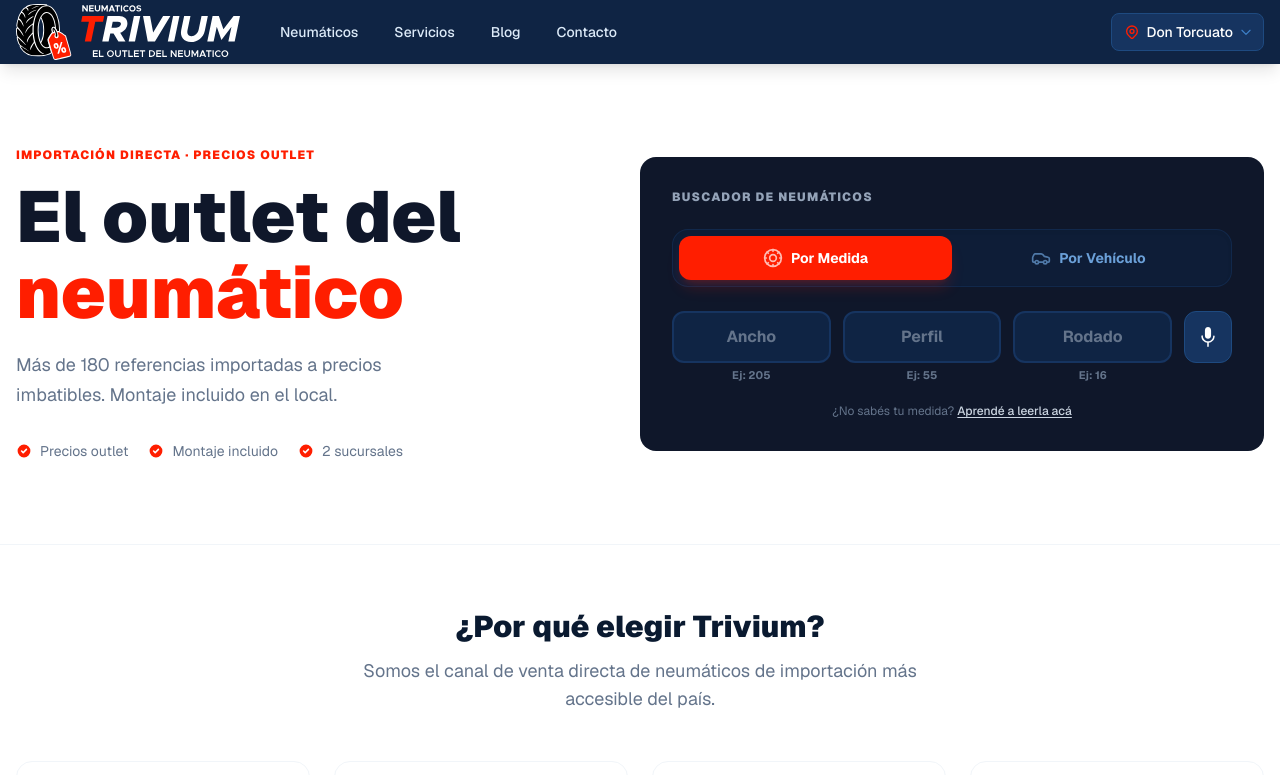
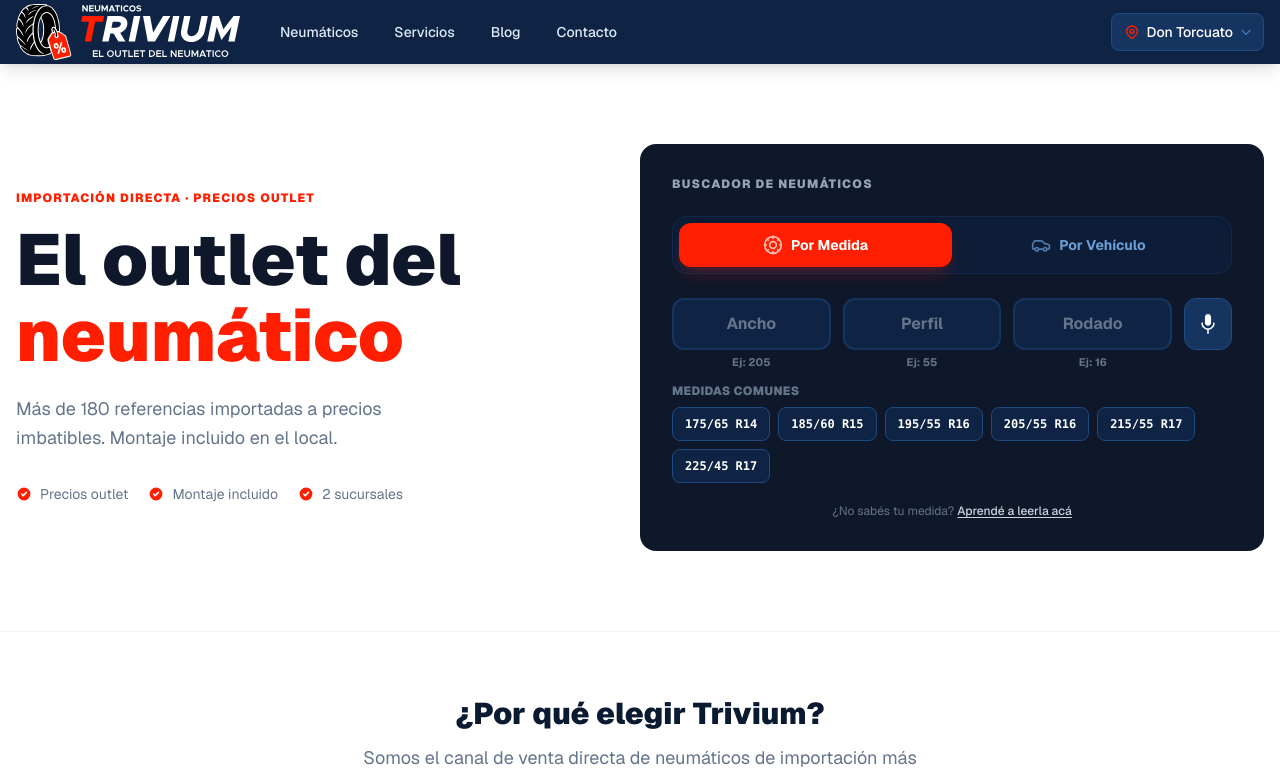
Before and after one commit to AugustinCrochat/neumaticos-trivium, a Next.js app: page / in a window 1280 px wide. Shown: the top 775 px of the page. Built offline with nearby package versions, Linux system fonts and the light colour scheme.

Commit message:
feat: enhance TireSizeSearch component with vehicle matching functionality and common size buttons

```diff
--- a/src/components/ui/TireSizeSearch.tsx
+++ b/src/components/ui/TireSizeSearch.tsx
@@ -48,6 +48,25 @@ type SpeechRecognitionWindow = Window &
     SpeechRecognition?: SpeechRecognitionConstructor;
     webkitSpeechRecognition?: SpeechRecognitionConstructor;
   };
+
+const COMMON_SIZES = [
+  { w: "175", p: "65", r: "14" },
+  { w: "185", p: "60", r: "15" },
+  { w: "195", p: "55", r: "16" },
+  { w: "205", p: "55", r: "16" },
+  { w: "215", p: "55", r: "17" },
+  { w: "225", p: "45", r: "17" },
+];
+
+function getVehicleMatches(query: string) {
+  const q = query.trim().toLowerCase();
+  if (!q) return [];
+  const terms = q.split(/\s+/).filter(Boolean);
+  return VEHICLE_DB.filter((v) => {
+    const haystack = `${v.brand} ${v.model}`.toLowerCase();
+    return terms.every((term) => haystack.includes(term));
+  }).slice(0, 50);
+}
 
 export function TireSizeSearch({
   initialMedida,
@@ -101,11 +120,18 @@ export function TireSizeSearch({
   const recognitionRef = useRef<SpeechRecognitionInstance | null>(null);
 
   const filteredVehicles = useMemo(() => {
-    const q = vehQuery.trim().toLowerCase();
-    if (!q) return VEHICLE_DB.slice(0, 50);
-    return VEHICLE_DB.filter(v => v.brand.toLowerCase().includes(q) || v.model.toLowerCase().includes(q)).slice(0, 50);
+    return getVehicleMatches(vehQuery);
   }, [vehQuery]);
   const selectedVehicle = useMemo(() => VEHICLE_DB.find(v => v.brand === vehBrand && v.model === vehModel), [vehBrand, vehModel]);
+
+  function goToMeasure(size: { w: string; p: string; r: string }, year = vehYear) {
+    const medida = `${size.w}-${size.p}-r${size.r}`;
+    setWidth(size.w);
+    setProfile(size.p);
+    setRim(size.r);
+    lastAutoSearchRef.current = medida;
+    router.push(`/buscar?medida=${medida}${year ? `&year=${year}` : ""}`);
+  }
 
   useEffect(() => {
     if (width.length < 3 || profile.length < 2 || rim.length < 2) return;
@@ -239,6 +265,33 @@ export function TireSizeSearch({
   const selectInputText = (e: React.SyntheticEvent<HTMLInputElement>) => {
     e.currentTarget.select();
   };
+  function handleVehicleQueryChange(nextQuery: string) {
+    setVehQuery(nextQuery);
+    setVehBrand("");
+    setVehModel("");
+
+    const matches = getVehicleMatches(nextQuery);
+    if (matches.length !== 1) return;
+
+    const vehicle = matches[0];
+    setVehBrand(vehicle.brand);
+    setVehModel(vehicle.model);
+    if (vehicle.sizes.length === 1) goToMeasure(vehicle.sizes[0]);
+  }
+  const commonSizeButtons = (
+    <div className="flex flex-wrap gap-2">
+      {COMMON_SIZES.map((size) => (
+        <button
+          key={`${size.w}-${size.p}-r${size.r}`}
+          type="button"
+          onClick={() => goToMeasure(size)}
+          className="rounded-lg border border-navy-600 bg-navy-800 px-3 py-2 font-mono text-xs font-black text-white transition-colors hover:border-orange-500 hover:bg-navy-700"
+        >
+          {size.w}/{size.p} R{size.r}
+        </button>
+      ))}
+    </div>
+  );
 
   function startVoiceForVehicle() {
     const Speech = (window as SpeechRecognitionWindow).SpeechRecognition || (window as SpeechRecognitionWindow).webkitSpeechRecognition;
@@ -253,7 +306,7 @@ export function TireSizeSearch({
       // detect year 4 digits
       const yearMatch = txt.match(/\b(19|20)\d{2}\b/);
       if (yearMatch) setVehYear(yearMatch[0]);
-      setVehQuery(txt);
+      handleVehicleQueryChange(txt);
     };
     r.onend = () => { recognitionRef.current = null; setListening(false); };
     recognitionRef.current = r; setListening(true); r.start();
@@ -407,6 +460,11 @@ export function TireSizeSearch({
             </button>
           </div>
 
+          <div className="flex flex-col gap-2">
+            <p className="text-xs font-black uppercase tracking-wide text-slate-500">Medidas comunes</p>
+            {commonSizeButtons}
+          </div>
+
           <button
             type="button"
             onClick={startCamera}
@@ -448,21 +506,28 @@ export function TireSizeSearch({
       )}
 
       {searchMode === "vehiculo" && (
-        <form className="flex flex-col gap-3" onSubmit={(e) => { e.preventDefault(); if (selectedVehicle) { const s = selectedVehicle.sizes[0]; router.push(`/buscar?medida=${s.w}-${s.p}-r${s.r}`); } }}>
+        <form className="flex flex-col gap-3" onSubmit={(e) => { e.preventDefault(); if (selectedVehicle) goToMeasure(selectedVehicle.sizes[0]); }}>
           <div className="flex items-center gap-2 sm:gap-3">
-            <input type="text" placeholder="Buscar por marca o modelo" value={vehQuery} onChange={(e) => { setVehQuery(e.target.value); setVehBrand(""); setVehModel(""); }} className="min-w-0 flex-1 bg-navy-900 border-2 border-navy-600 rounded-xl px-4 py-3 text-white font-bold transition-all outline-none placeholder:text-slate-500 focus:bg-navy-800 focus:border-orange-500 focus:ring-4 focus:ring-orange-500/20" />
+            <input type="text" placeholder="Buscar por marca o modelo" value={vehQuery} onChange={(e) => handleVehicleQueryChange(e.target.value)} className="min-w-0 flex-1 bg-navy-900 border-2 border-navy-600 rounded-xl px-4 py-3 text-white font-bold transition-all outline-none placeholder:text-slate-500 focus:bg-navy-800 focus:border-orange-500 focus:ring-4 focus:ring-orange-500/20" />
             <button type="button" onClick={startVoiceForVehicle} aria-label="Buscar modelo por voz" className={voiceButtonClass}>
               <svg className="w-5 h-5" viewBox="0 0 82.05 122.88" fill="currentColor" xmlns="http://www.w3.org/2000/svg" aria-hidden="true">
                 <path d="M59.89,20.83V52.3c0,27-37.73,27-37.73,0V20.83c0-27.77,37.73-27.77,37.73,0Zm-14.18,76V118.2a4.69,4.69,0,0,1-9.37,0V96.78a40.71,40.71,0,0,1-12.45-3.51A41.63,41.63,0,0,1,12.05,85L12,84.91A41.31,41.31,0,0,1,3.12,71.68,40.73,40.73,0,0,1,0,56a4.67,4.67,0,0,1,8-3.31l.1.1A4.68,4.68,0,0,1,9.37,56a31.27,31.27,0,0,0,2.4,12.06A32,32,0,0,0,29,85.28a31.41,31.41,0,0,0,24.13,0,31.89,31.89,0,0,0,10.29-6.9l.08-.07a32,32,0,0,0,6.82-10.22A31.27,31.27,0,0,0,72.68,56a4.69,4.69,0,0,1,9.37,0,40.65,40.65,0,0,1-3.12,15.65A41.45,41.45,0,0,1,70,85l-.09.08a41.34,41.34,0,0,1-11.75,8.18,40.86,40.86,0,0,1-12.46,3.51Z"/>
               </svg>
             </button>
           </div>
+          <div className="flex flex-col gap-2">
+            <p className="text-xs font-black uppercase tracking-wide text-slate-500">Medidas comunes</p>
+            {commonSizeButtons}
+          </div>
+
+          {vehQuery.trim() && filteredVehicles.length !== 1 && (
             <div className="bg-navy-800 border border-navy-700 rounded-xl max-h-48 overflow-y-auto">
               {filteredVehicles.map((v) => (
                 <button type="button" key={`${v.brand}-${v.model}`} onClick={() => { setVehBrand(v.brand); setVehModel(v.model); setVehQuery(""); }} className="w-full text-left px-4 py-3 border-b border-navy-700 hover:bg-navy-700 transition-colors text-white">
-                <div className="flex items-center justify-between gap-3">
-                  <span className="font-bold">{v.brand}</span>
-                  <span className="font-bold text-sm text-white/80">{v.model}</span>
+                  <div className="flex min-w-0 items-baseline gap-2">
+                    <span className="shrink-0 font-bold">{v.brand}</span>
+                    <span className="text-white/35">·</span>
+                    <span className="min-w-0 truncate text-sm font-bold text-white/80">{v.model}</span>
                   </div>
                 </button>
               ))}
@@ -470,6 +535,7 @@ export function TireSizeSearch({
                 <div className="p-4 text-white/70">No hay resultados</div>
               )}
             </div>
+          )}
 
           {selectedVehicle && (
             <div className="bg-navy-800 p-4 rounded-xl border border-navy-700">
@@ -483,7 +549,7 @@ export function TireSizeSearch({
                   <p className="text-white/60 text-sm mb-3 text-center">Este modelo tiene varias versiones. Si conocés la versión/trim, elegila; si no, elegí la medida correspondiente abajo.</p>
                   <div className="flex flex-col gap-2">
                     {selectedVehicle.sizes.map((s, i) => (
-                      <button key={i} onClick={() => router.push(`/buscar?medida=${s.w}-${s.p}-r${s.r}${vehYear ? `&year=${vehYear}` : ''}`)} className="w-full text-white py-3 px-4 rounded-lg bg-navy-900 border border-navy-700 text-left hover:border-orange-500 transition-colors font-mono flex items-center justify-between">
+                      <button key={i} type="button" onClick={() => goToMeasure(s)} className="w-full text-white py-3 px-4 rounded-lg bg-navy-900 border border-navy-700 text-left hover:border-orange-500 transition-colors font-mono flex items-center justify-between">
                         <span>Versión {i + 1}</span>
                         <span className="text-xs text-white/70">{s.w}/{s.p} R{s.r}</span>
                       </button>
@@ -493,7 +559,7 @@ export function TireSizeSearch({
               ) : (
                 <div className="flex flex-col gap-2">
                   {selectedVehicle.sizes.map((s, i) => (
-                    <button key={i} onClick={() => router.push(`/buscar?medida=${s.w}-${s.p}-r${s.r}${vehYear ? `&year=${vehYear}` : ''}`)} className="w-full text-white py-3 px-4 rounded-lg bg-navy-900 border border-navy-700 text-left hover:border-orange-500 transition-colors font-mono">
+                    <button key={i} type="button" onClick={() => goToMeasure(s)} className="w-full text-white py-3 px-4 rounded-lg bg-navy-900 border border-navy-700 text-left hover:border-orange-500 transition-colors font-mono">
                       {s.w}/{s.p} R{s.r}
                     </button>
                   ))}
```
Lines whose indentation alone changed are shown as unchanged.
